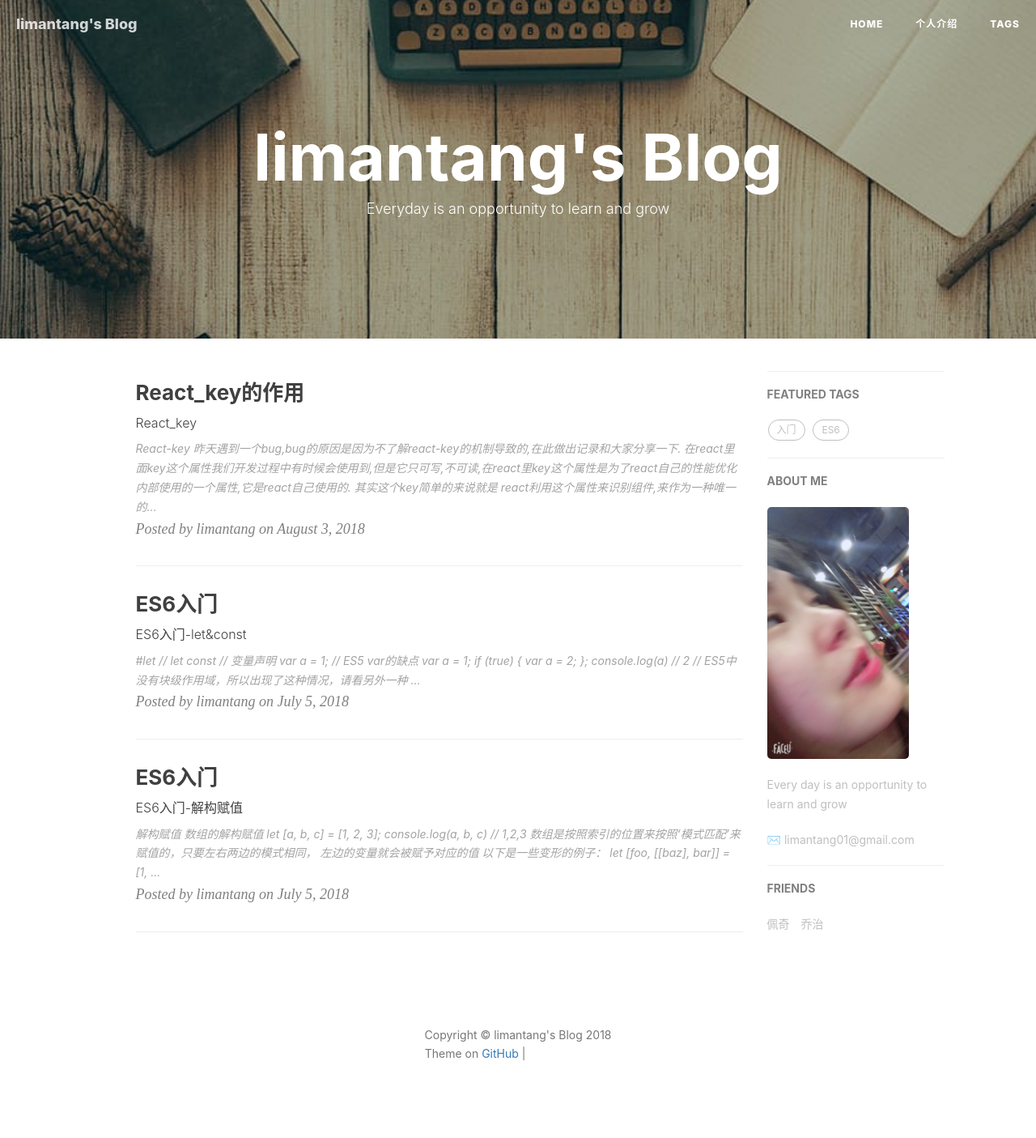
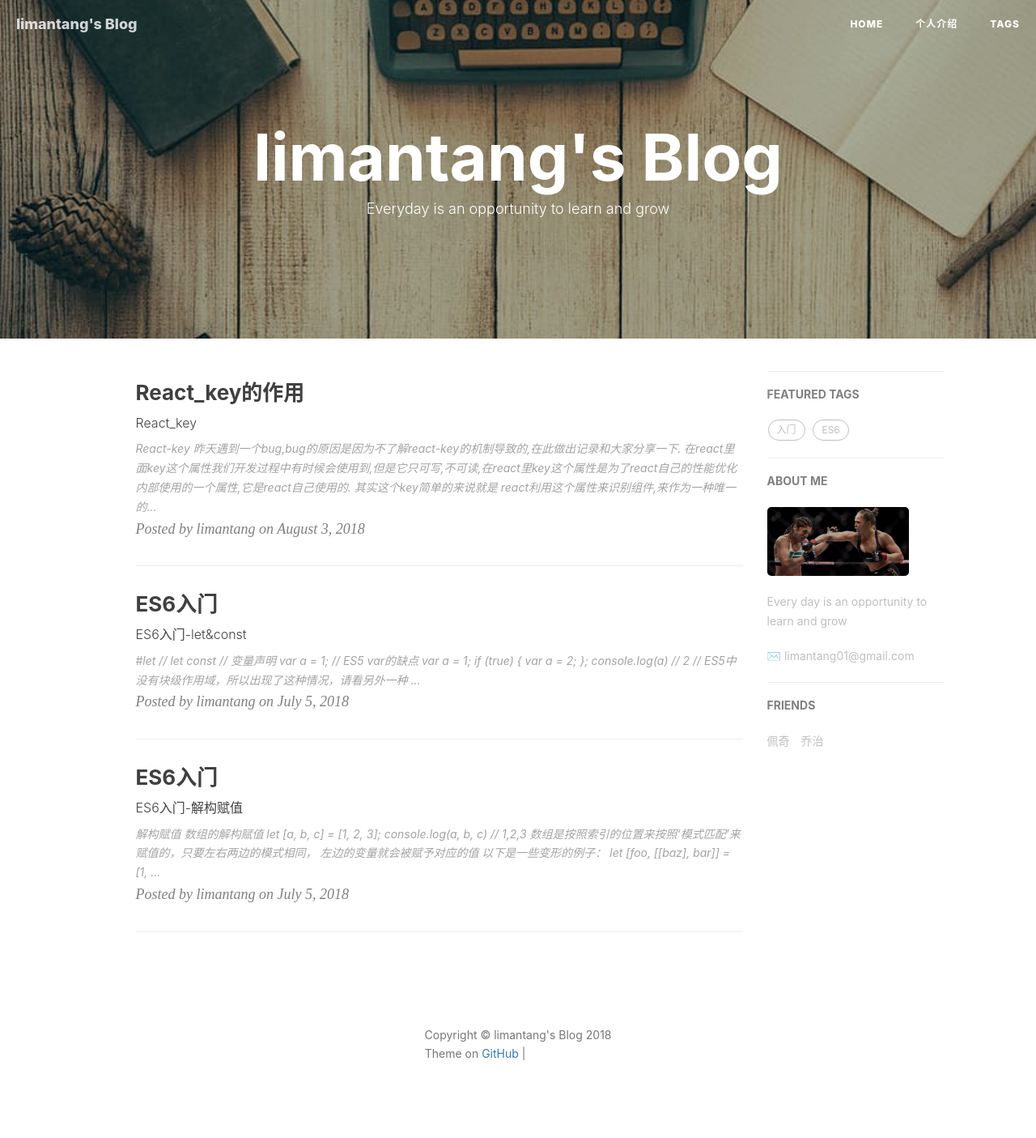
Before and after one commit to echoheart/echoheart.github.io, a Jekyll site: the page built from index.html, in a window 1280 px wide. Shown: the whole page at 81% size. Built offline with Jekyll 4.4.1, drawn with Linux system fonts in a browser that asks for light colours; nearby versions of some CDN libraries; the list of posts is cut into pages by our own code; comment, search, counter and statistics services are not loaded; grey boxes are pictures that could not be loaded.

Commit message:
change img

```diff
--- a/_config.yml
+++ b/_config.yml
@@ -12,7 +12,7 @@ github_repo: "https://github.com/echoheart/echoheart.github.io.git" # you code r
 # Sidebar settings
 sidebar: true                           # whether or not using Sidebar.
 sidebar-about-description: "Every day is an opportunity to learn and grow"
-sidebar-avatar: /img/user-zhang.jpg      # use absolute URL, seeing it's used in both `/` and `/about/`
+sidebar-avatar: /img/haotenga.jpg      # use absolute URL, seeing it's used in both `/` and `/about/`
 
 
 
```
